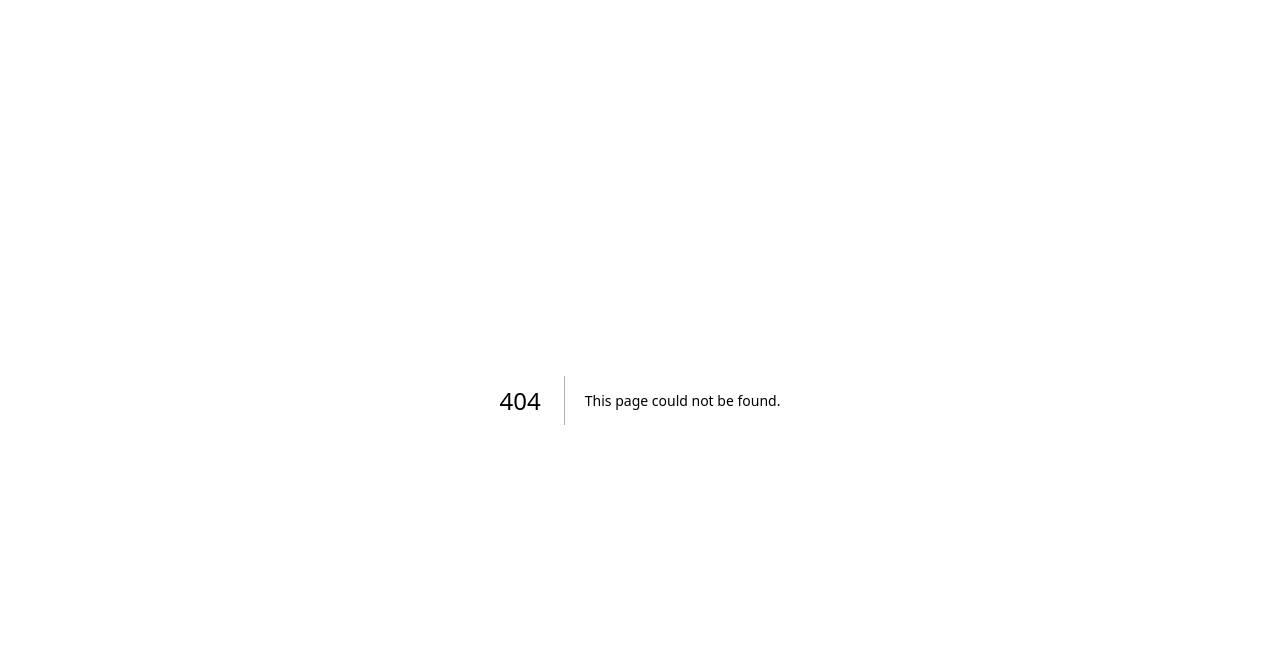
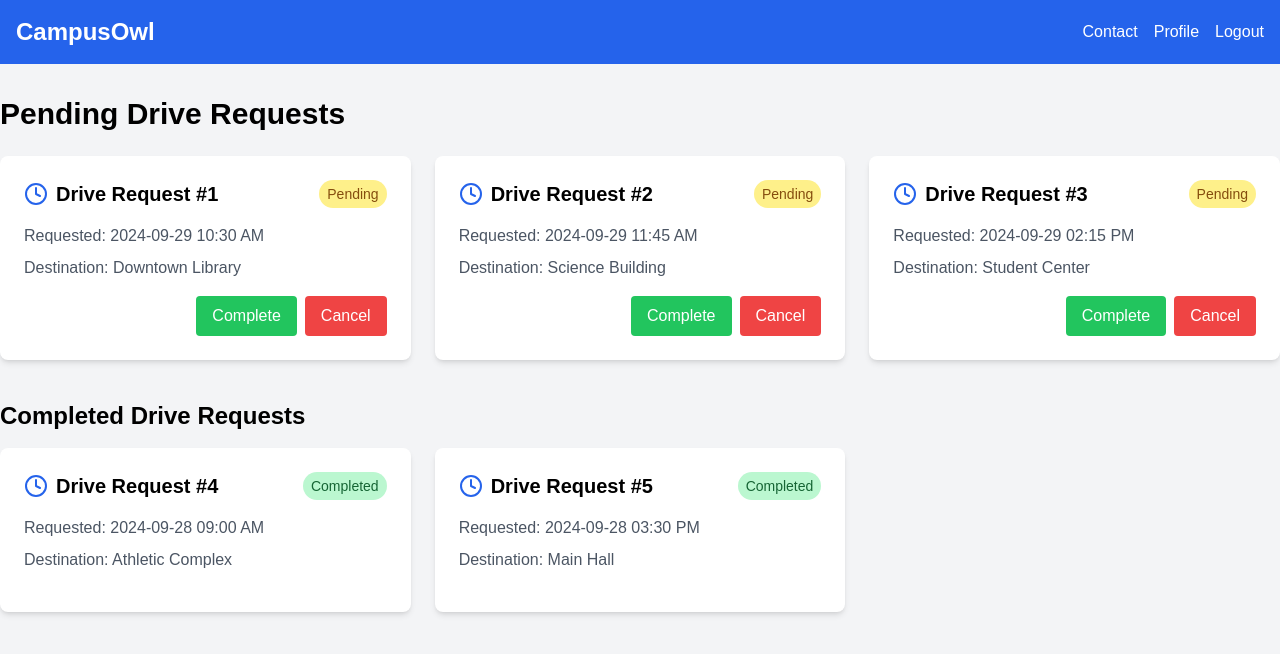
Before and after one commit to cu1jy/CampusOwl, a Next.js app: page /admin-profile in a window 1280 px wide. Before the commit this address had no page. Shown: the top 654 px of the page. Built offline with nearby package versions, Linux system fonts and the light colour scheme.

Commit message:
Improved admin functionality

```diff
--- /dev/null
+++ b/app/admin-profile/page.js
@@ -0,0 +1,89 @@
+"use client";
+import { useState } from 'react';
+import AdminNavbar from '../components/AdminNavbar';
+import { Clock, CheckCircle, XCircle, MoreVertical } from 'lucide-react';
+
+// Reusable component for displaying drive requests
+const DriveRequestItem = ({ id, requestTime, status, destination, onComplete, onCancel }) => (
+    <div className="bg-white p-6 rounded-lg shadow-md relative">
+        <div className="flex justify-between items-center mb-4">
+            <div className="flex items-center">
+                <Clock className="mr-2 text-blue-600" size={24} />
+                <h2 className="text-xl font-semibold text-black">Drive Request #{id}</h2>
+            </div>
+            <div className="flex items-center">
+                <span className={`px-2 py-1 rounded-full text-sm ${status === 'Pending' ? 'bg-yellow-200 text-yellow-800' : 'bg-green-200 text-green-800'}`}>
+                    {status}
+                </span>
+            </div>
+        </div>
+        <p className="text-gray-600 mb-2">Requested: {requestTime}</p>
+        <p className="text-gray-600 mb-4">Destination: {destination}</p>
+        {status === 'Pending' && (
+            <div className="flex justify-end space-x-2">
+                <button onClick={onComplete} className="bg-green-500 text-white px-4 py-2 rounded hover:bg-green-600">
+                    Complete
+                </button>
+                <button onClick={onCancel} className="bg-red-500 text-white px-4 py-2 rounded hover:bg-red-600">
+                    Cancel
+                </button>
+            </div>
+        )}
+    </div>
+);
+
+export default function AdminDriveManagement() {
+    // State for Pending and Completed Drives
+    const [pendingDrives, setPendingDrives] = useState([
+        { id: 1, requestTime: '2024-09-29 10:30 AM', status: 'Pending', destination: 'Downtown Library' },
+        { id: 2, requestTime: '2024-09-29 11:45 AM', status: 'Pending', destination: 'Science Building' },
+        { id: 3, requestTime: '2024-09-29 02:15 PM', status: 'Pending', destination: 'Student Center' },
+    ]);
+
+    const [completedDrives, setCompletedDrives] = useState([
+        { id: 4, requestTime: '2024-09-28 09:00 AM', status: 'Completed', destination: 'Athletic Complex' },
+        { id: 5, requestTime: '2024-09-28 03:30 PM', status: 'Completed', destination: 'Main Hall' },
+    ]);
+
+    // Function to handle completing a drive
+    const handleCompleteDrive = (id) => {
+        const driveToComplete = pendingDrives.find(drive => drive.id === id);
+        if (driveToComplete) {
+            setPendingDrives(pendingDrives.filter(drive => drive.id !== id));
+            setCompletedDrives([...completedDrives, { ...driveToComplete, status: 'Completed' }]);
+        }
+    };
+
+    // Function to handle cancelling a drive
+    const handleCancelDrive = (id) => {
+        setPendingDrives(pendingDrives.filter(drive => drive.id !== id));
+    };
+
+    return (
+        <main className="min-h-screen bg-gray-100">
+            <AdminNavbar />
+            <div className="container mx-auto py-8">
+                {/* Pending Drives Section */}
+                <h1 className="text-3xl font-semibold mb-6 text-black">Pending Drive Requests</h1>
+                <div className="grid grid-cols-1 md:grid-cols-2 lg:grid-cols-3 gap-6 mb-10">
+                    {pendingDrives.map((drive) => (
+                        <DriveRequestItem
+                            key={drive.id}
+                            {...drive}
+                            onComplete={() => handleCompleteDrive(drive.id)}
+                            onCancel={() => handleCancelDrive(drive.id)}
+                        />
+                    ))}
+                </div>
+
+                {/* Completed Drives Section */}
+                <h2 className="text-2xl font-semibold mb-4 text-black">Completed Drive Requests</h2>
+                <div className="grid grid-cols-1 md:grid-cols-2 lg:grid-cols-3 gap-6">
+                    {completedDrives.map((drive) => (
+                        <DriveRequestItem key={drive.id} {...drive} />
+                    ))}
+                </div>
+            </div>
+        </main>
+    );
+}
--- a/app/components/AdminNavbar.js
+++ b/app/components/AdminNavbar.js
@@ -8,7 +8,7 @@ const AdminNavbar = () => {
                 <a href="/admin-home" className="text-2xl font-bold">CampusOwl</a>
                 <div className="space-x-4">
                     <a href="/map" className="hover:text-blue-200">Contact</a>
-                    <a href="#" className="hover:text-blue-200">Profile</a>
+                    <a href="admin-profile" className="hover:text-blue-200">Profile</a>
                     <a href="/" className="hover:text-blue-200">Logout</a>
                 </div>
             </div>
```
